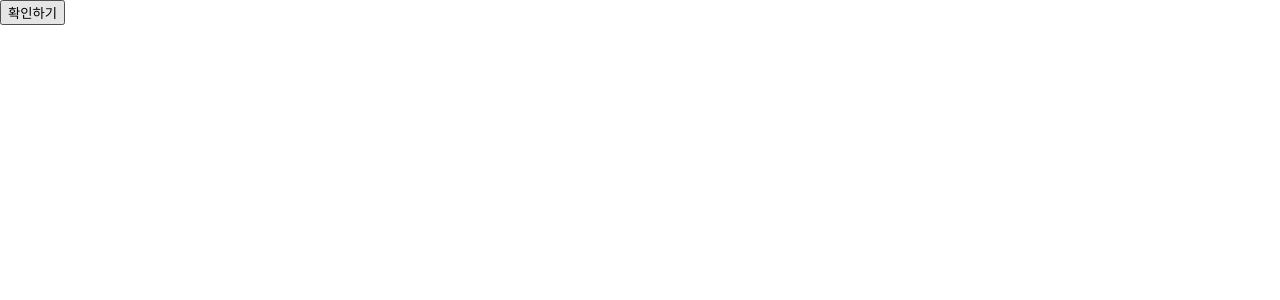
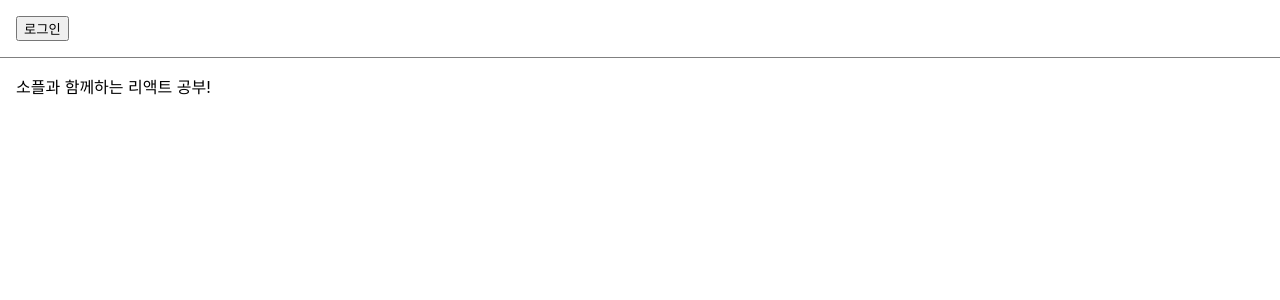
Before and after one commit to striker1826/react_study_SOAPLE, a React (Create React App) app: page / in a window 1280 px wide. Shown: the top 300 px of the page. Built offline with nearby package versions, Linux system fonts and the light colour scheme.

Commit message:
feat: chapter_09 복습

```diff
--- a/src/App.js
+++ b/src/App.js
@@ -1,8 +1,8 @@
 import "./App.css";
-import ConfirmButton from "./prac/chapter_08/ConfirmButton";
+import IsLogin from "./prac/chapter_09/IsLogin";
 
 function App() {
-  return <ConfirmButton />;
+  return <IsLogin />;
 }
 
 export default App;
--- /dev/null
+++ b/src/prac/chapter_09/IsLogin.jsx
@@ -0,0 +1,17 @@
+import { useState } from "react";
+import Toolbar from "./Toolbar";
+
+function IsLogin(props) {
+  const [isLogin, setIsLogin] = useState(false);
+
+  const handleLogin = () => setIsLogin((isLogin) => !isLogin);
+
+  return (
+    <div>
+      <Toolbar isLogin={isLogin} handleLogin={handleLogin} />
+      <div style={{ padding: 16 }}>소플과 함께하는 리액트 공부!</div>
+    </div>
+  );
+}
+
+export default IsLogin;
--- /dev/null
+++ b/src/prac/chapter_09/Toolbar.jsx
@@ -0,0 +1,31 @@
+import IsLogin from "./IsLogin";
+
+const styles = {
+  wrapper: {
+    padding: 16,
+    display: "flex",
+    flexDirection: "row",
+    borderBottom: "1px solid grey",
+  },
+  greeting: {
+    marginRight: 8,
+  },
+};
+
+function Toolbar(props) {
+  const { isLogin, handleLogin } = props;
+
+  return (
+    <div style={styles.wrapper}>
+      {isLogin && <span style={styles.greeting}>환영합니다!</span>}
+
+      {isLogin ? (
+        <button onClick={handleLogin}>로그아웃</button>
+      ) : (
+        <button onClick={handleLogin}>로그인</button>
+      )}
+    </div>
+  );
+}
+
+export default Toolbar;
```
